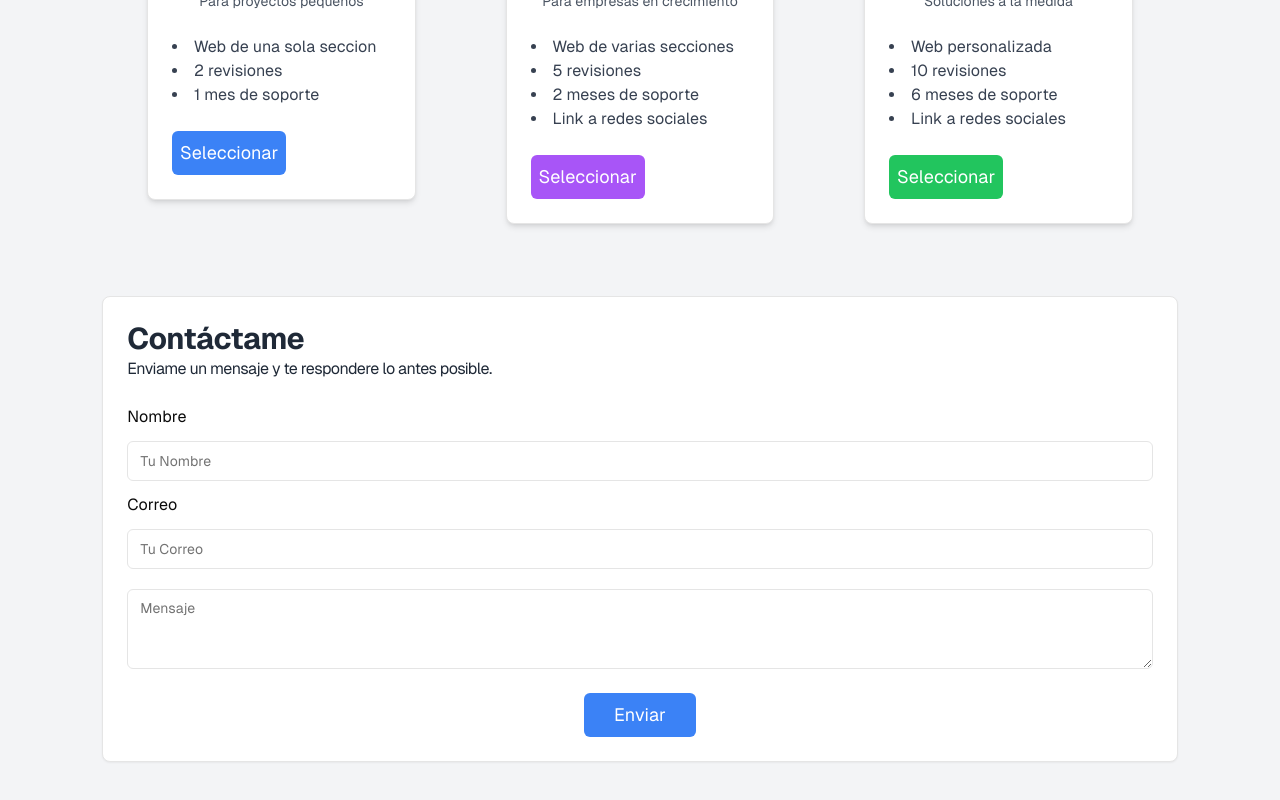
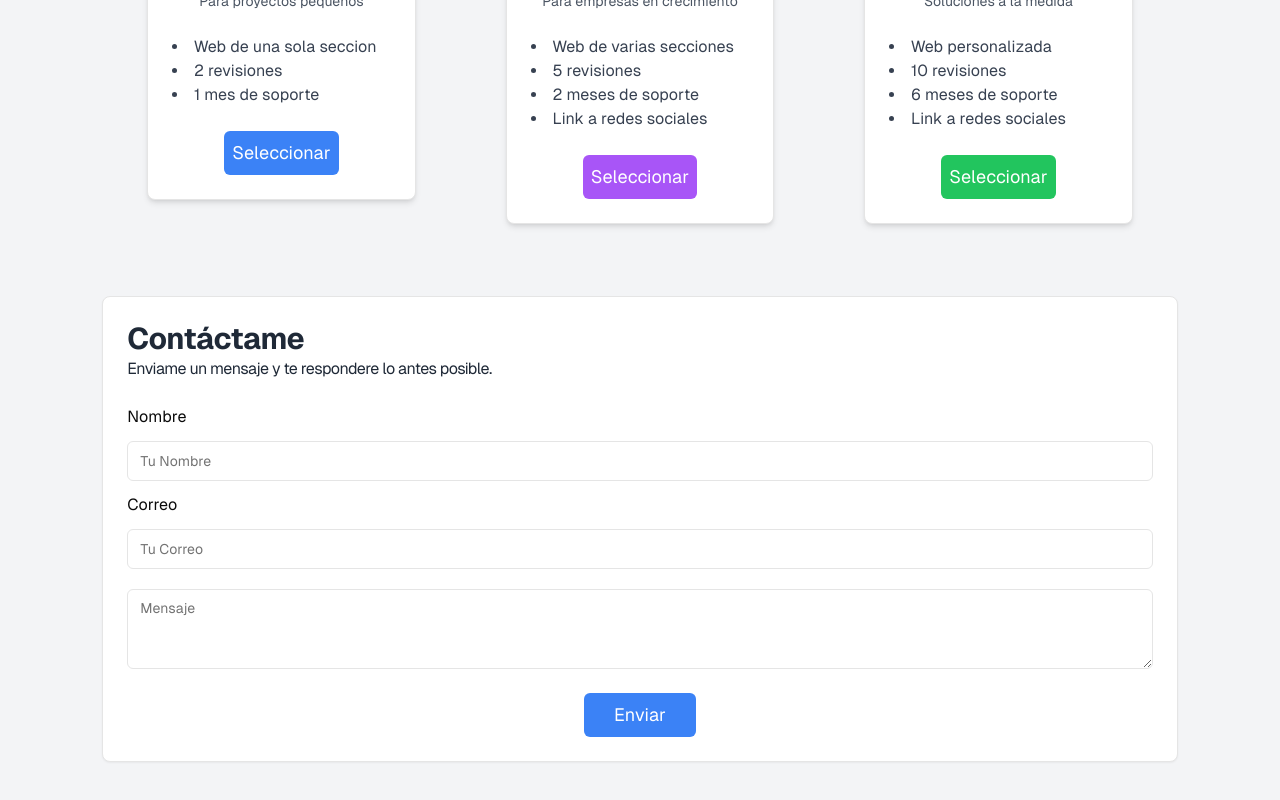
Before and after one commit to David2474/Frelance, a Next.js app: page / in a window 1280 px wide. Shown: the part 1178-1978 px from the top of the page. Built offline with nearby package versions, Linux system fonts and the light colour scheme.

Commit message:
add change in button style pakage

```diff
--- a/src/components/paquetes/CardPakage.tsx
+++ b/src/components/paquetes/CardPakage.tsx
@@ -103,7 +103,7 @@ export default function CardPakage() {
                 );
               })}
             </CardContent>
-            <CardFooter>
+            <CardFooter className="flex justify-center items-center">
               <button
                 onClick={handleClick}
                 className={`rounded-md p-2 text-lg text-white ${
```
